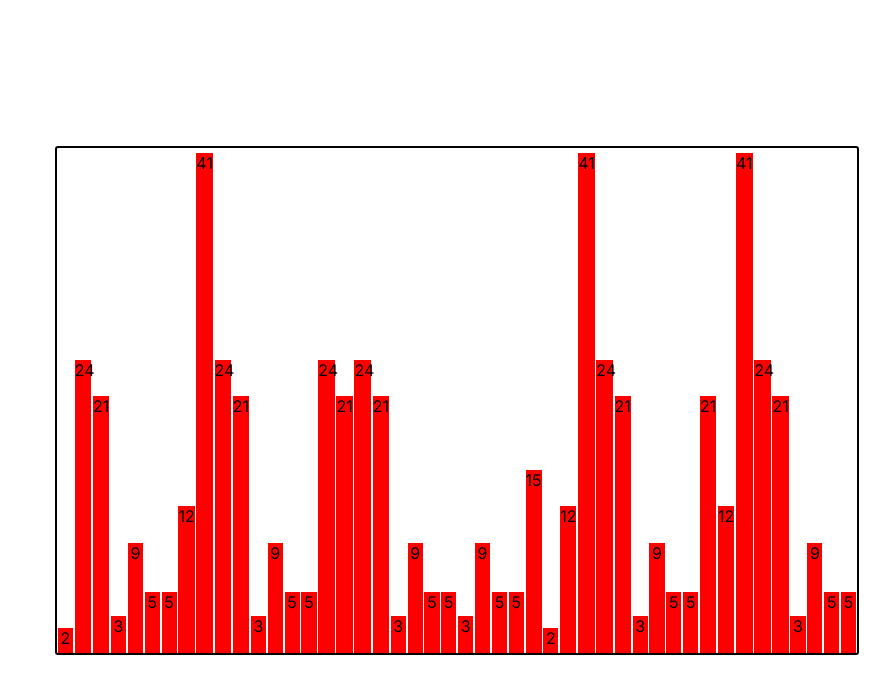
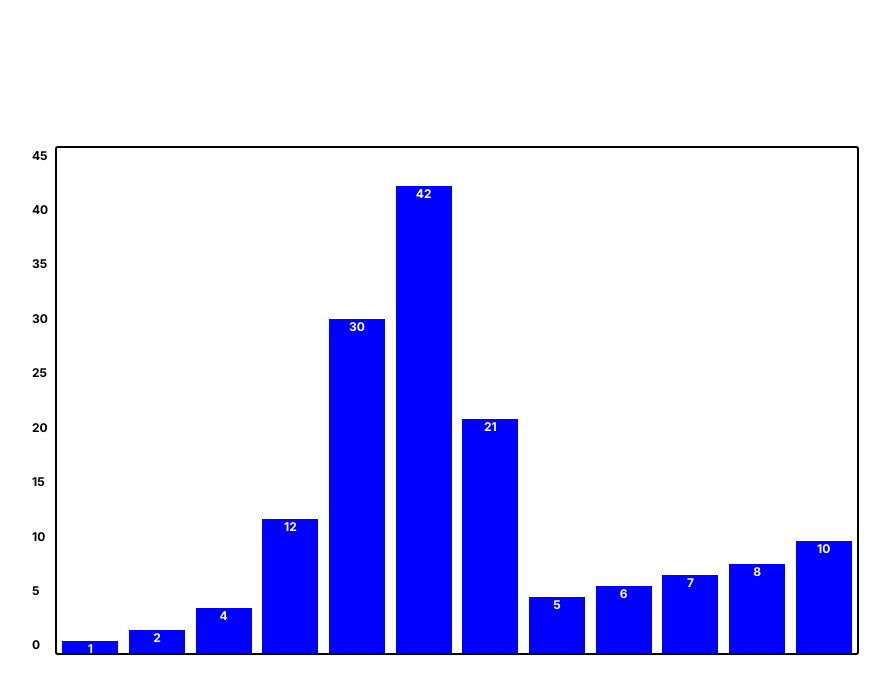
Before and after one commit to ScottGrun/bar-chart-project, a website: page index.html in a window 1280 px wide. Shown: the whole page, without its empty margins (183-1073 px from the left). Drawn offline with Linux system fonts and the light colour scheme.

Commit message:
Added function to create y-axis labels as multiples of 5

```diff
--- a/chart.js
+++ b/chart.js
@@ -2,13 +2,19 @@ let options = {
   width: 800,
   height: 500,
   backgroundColor: "white",
+  bars: {
+    color: "blue",
+    labelColor: "white",
+    gap: "8",
+  },
 };
 
 const drawBarChart = function (data, options, element) {
   let chartBody = document.getElementById(element);
   setSize("#chart", options.width, options.height);
   setBackgroundColor("#chart", options.backgroundColor);
-  renderBars(data, chartBody);
+  renderBars(data, options.bars);
+  generateYAxisLabels(data);
 };
 
 const setSize = function (element, width, height) {
@@ -16,24 +22,33 @@ const setSize = function (element, width, height) {
   document.querySelector(element).style.height = height.toString() + "px";
 };
 
-const renderBars = function (data) {
+const renderBars = function (data, barOptions) {
   for (let i = 0; i < data.length; i++) {
+    //Create and Size Bar Element
     let bar = document.createElement("div");
     let barWidth = options.width / data.length;
-    let gapBetweenBars = barWidth * 0.05;
+    let gapBetweenBars = barWidth * (barOptions.gap * 0.01);
     barWidth = barWidth - gapBetweenBars;
     bar.style.width = barWidth.toString() + "px";
     let margin = `0px ${gapBetweenBars.toString()}px`;
     bar.style.margin = margin;
-    bar.style.backgroundColor = "red";
     bar.className = "barElement";
 
+    //Style Bar with User Options
+    bar.style.backgroundColor = barOptions.color;
+    bar.style.color = barOptions.labelColor;
+
+    //Create  & add data label to bar
     let barValue = document.createElement("p");
     barValue.append(data[i]);
     bar.append(barValue);
     barValue.style.textAlign = "center";
+
+    //Add bar to graph
     document.getElementById("chart").appendChild(bar);
   }
+
+  //Determine bar height based on data value
   setBarHeight(data);
 };
 
@@ -48,8 +63,31 @@ const setBarHeight = function (data) {
 
   console.log(`Largest ${largestElemet}`);
   for (let i = 0; i < bars.length; i++) {
-    let barHeight = (data[i] / largestElemet) * 100;
+    let barHeight = (data[i] / (Math.ceil(largestElemet / 5) * 5)) * 100;
     bars[i].style.height = barHeight.toString() + "%";
+  }
+};
+
+const generateYAxisLabels = function (data) {
+  let yAxisLabels = document.createElement("div");
+  yAxisLabels.id = "yAxisLabels";
+  document.getElementById("chart").appendChild(yAxisLabels);
+  let largestElemet = data[0];
+  for (let i = 0; i < data.length; i++) {
+    if (largestElemet < data[i]) {
+      largestElemet = data[i];
+    }
+  }
+  //Round to nearest multiple of 5 -- https://stackoverflow.com/questions/18953384/javascript-round-up-to-the-next-multiple-of-5
+  largestElemet = Math.ceil(largestElemet / 5) * 5;
+  for (let i = largestElemet; i >= 0; i -= 5) {
+    let yLabel = document.createElement("p");
+    // let yLabelData = Math.trunc(
+    //   (largestElemet / (data.length / largestElemet)) * i
+    // );
+
+    yLabel.append(i);
+    document.getElementById("yAxisLabels").appendChild(yLabel);
   }
 };
 
@@ -57,58 +95,7 @@ const setBackgroundColor = function (element, color) {
   document.querySelector(element).style.backgroundColor = color;
 };
 
-drawBarChart(
-  [
-    2,
-    24,
-    21,
-    3,
-    9,
-    5,
-    5,
-    12,
-    41,
-    24,
-    21,
-    3,
-    9,
-    5,
-    5,
-    24,
-    21,
-    24,
-    21,
-    3,
-    9,
-    5,
-    5,
-    3,
-    9,
-    5,
-    5,
-    15,
-    2,
-    12,
-    41,
-    24,
-    21,
-    3,
-    9,
-    5,
-    5,
-    21,
-    12,
-    41,
-    24,
-    21,
-    3,
-    9,
-    5,
-    5,
-  ],
-  options,
-  "#chart"
-);
+drawBarChart([1, 2, 4, 12, 30, 42, 21, 5, 6, 7, 8, 10], options, "#chart");
 
 //test zone
 //handle negative numbers
--- a/style.css
+++ b/style.css
@@ -11,6 +11,7 @@ body {
 }
 
 #chart {
+  position: relative;
   display: block;
   border: solid 2px black;
   border-radius: 3px;
@@ -19,6 +20,22 @@ body {
   padding-top: 5px;
 }
 
+.barElement {
+  font-size: 1em;
+}
+
 p {
   margin: 0;
+  font-size: 0.75em;
+  font-weight: bold;
 }
+
+#yAxisLabels {
+  height: 100%;
+  display: flex;
+  flex-flow: column;
+  justify-content: space-between;
+  position: absolute;
+  left: -25px;
+  font-weight: 400 !important;
+}
```
